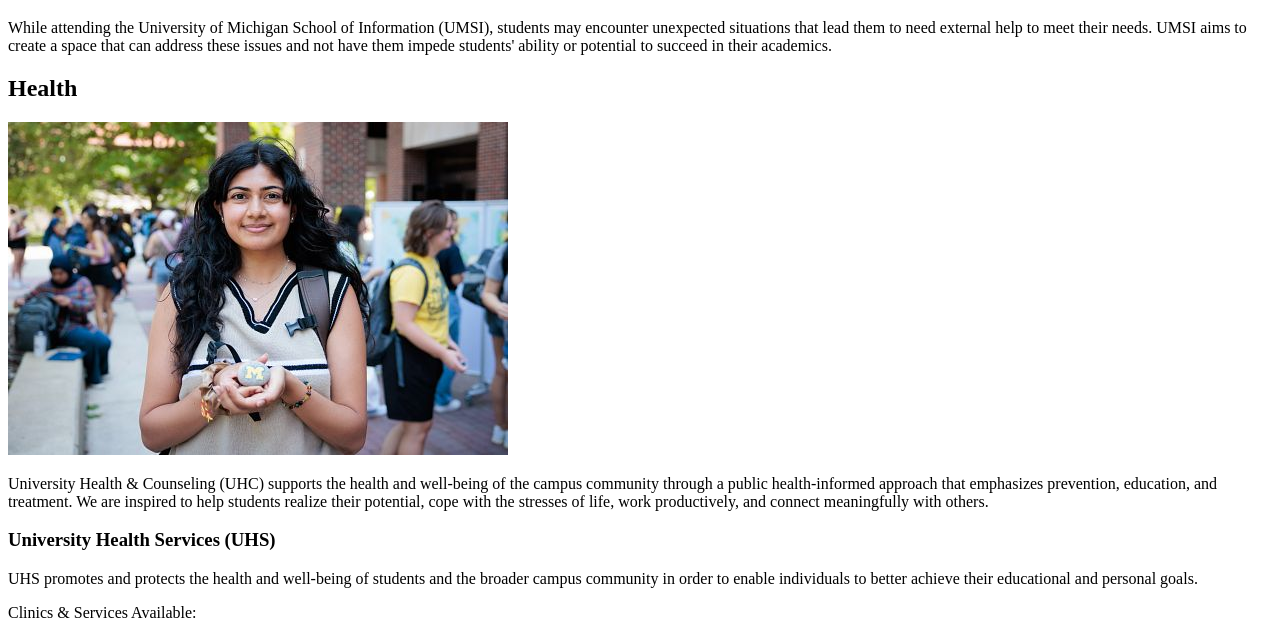
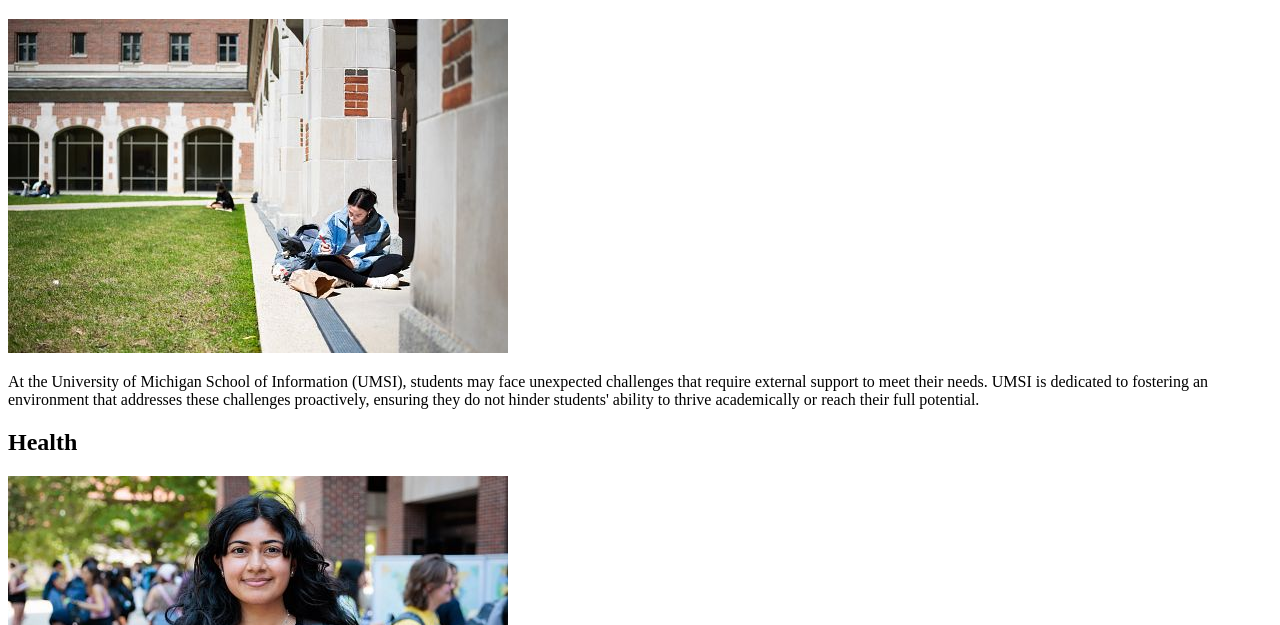
Before and after one commit to lilymadojemu/client_project_html_w25, a plain HTML site: page helpful_resources.html in a window 1280 px wide. Shown: the part 175-800 px from the top of the page. Drawn offline with Linux system fonts and the light colour scheme.

Commit message:
Added top image for supporting you page

```diff
--- a/helpful_resources.html
+++ b/helpful_resources.html
@@ -20,8 +20,9 @@
         <h1>We're Here to Help</h1>
     </header>
     <main id="main">
-
-        <p>While attending the University of Michigan School of Information (UMSI), students may encounter unexpected situations that lead them to need external help to meet their needs. UMSI aims to create a space that can address these issues and not have them impede students' ability or potential to succeed in their academics.</p>
+        <!-- Content taken & modified from ChatGPT with the prompt, "Refine this paragraph: <p>While attending the University of Michigan School of Information (UMSI), students may encounter unexpected situations that lead them to need external help to meet their needs. UMSI aims to create a space that can address these issues and not have them impede students' ability or potential to succeed in their academics.</p>" ChatGPT. (2025). ChatGPT (January 2025 version) [Large language model]. -->
+        <img src="images/UMSI_SpringCampus_04122022_007.jpg" alt="University of Michigan campus in spring 2022.">
+        <p>At the University of Michigan School of Information (UMSI), students may face unexpected challenges that require external support to meet their needs. UMSI is dedicated to fostering an environment that addresses these challenges proactively, ensuring they do not hinder students' ability to thrive academically or reach their full potential.</p>
 
         <section>
             <h2>Health</h2>
```
Also changed, not shown: images/UMSI_SpringCampus_04122022_007.jpg (added).
